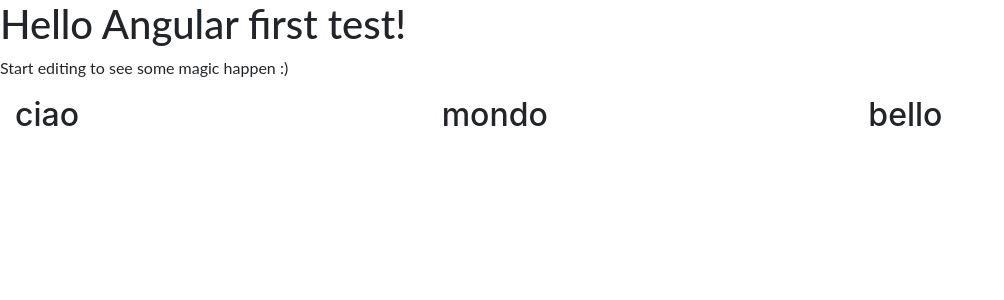
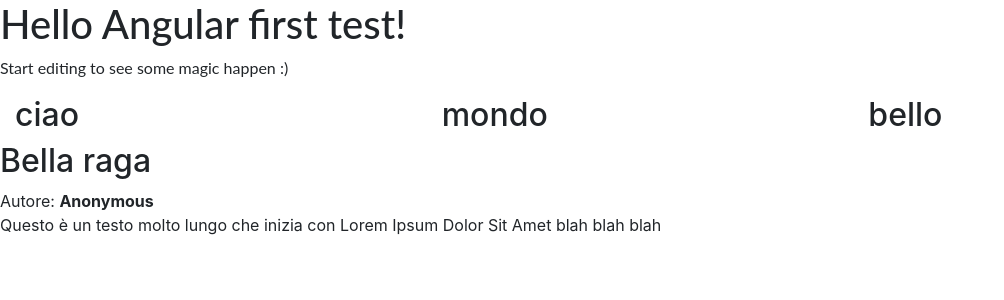
Before and after one commit to ExplosiveMeanPotato/angular-first-test, an Angular app: page / in a window 1280 px wide. Shown: the top 300 px of the page, without its empty margins (0-1004 px from the left). Built offline with nearby package versions, Linux system fonts and the light colour scheme.

Commit message:
4 files modified, 1 added

```diff
--- a/src/app/app.component.html
+++ b/src/app/app.component.html
@@ -13,4 +13,7 @@
       <h2>bello</h2>
     </div>
   </div>
+  <div class="row">
+    <app-articolo [articolo]="articolo"></app-articolo>
+  </div>
 </div>
--- a/src/app/app.component.ts
+++ b/src/app/app.component.ts
@@ -1,10 +1,20 @@
 import { Component } from '@angular/core';
+import { Articolo } from './articolo';
 
 @Component({
   selector: 'my-app',
   templateUrl: './app.component.html',
-  styleUrls: [ './app.component.css' ]
+  styleUrls: ['./app.component.css'],
 })
-export class AppComponent  {
+export class AppComponent {
   name = 'Angular first test';
+  articolo: Articolo;
+
+  constructor() {
+    this.articolo = new Articolo(
+      'Bella raga',
+      'Anonymous',
+      'Questo è un testo molto lungo che inizia con Lorem Ipsum Dolor Sit Amet blah blah blah'
+    );
+  }
 }
--- a/src/app/app.module.ts
+++ b/src/app/app.module.ts
@@ -4,10 +4,11 @@
 
 import { AppComponent } from './app.component';
 import { HelloComponent } from './hello.component';
+import { ArticoloComponent } from './articolo/articolo.component';
 
 @NgModule({
   imports: [BrowserModule, FormsModule],
-  declarations: [AppComponent, HelloComponent],
+  declarations: [AppComponent, HelloComponent, ArticoloComponent],
   bootstrap: [AppComponent],
 })
 export class AppModule {}
--- /dev/null
+++ b/src/app/articolo/articolo.component.html
@@ -0,0 +1,7 @@
+<h2>{{ articolo.titolo }}</h2>
+<div>
+  Autore: <b>{{ articolo.autore }}</b>
+</div>
+<div>
+  {{ articolo.testo }}
+</div>
--- a/src/app/articolo/articolo.component.ts
+++ b/src/app/articolo/articolo.component.ts
@@ -1,4 +1,4 @@
-import { Component, OnInit } from '@angular/core';
+import { Component, OnInit, Input } from '@angular/core';
 import { Articolo } from '../articolo';
 
 @Component({
@@ -7,7 +7,8 @@
   styleUrls: ['./articolo.component.css'],
 })
 export class ArticoloComponent implements OnInit {
-  articlo: Articolo;
+  @Input() articolo!: Articolo;
+
   constructor() {}
 
   ngOnInit() {}
```
